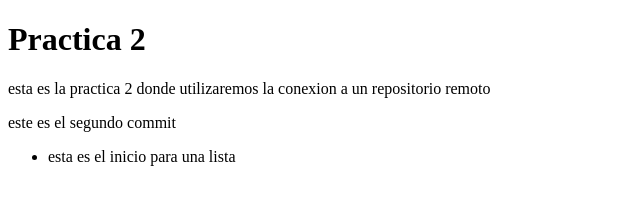
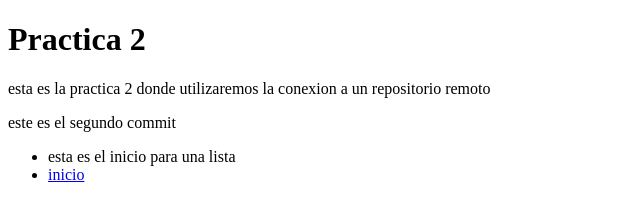
Before and after one commit to jmanuelrs/practica2.1, a plain HTML site: page index.html in a window 1280 px wide. Shown: the full height of the page, 0-640 px from the left. Drawn offline with Linux system fonts and the light colour scheme.

Commit message:
se agrego una lista que te redirige al inicio de la pagina

```diff
--- a/index.html
+++ b/index.html
@@ -12,6 +12,8 @@
       <p> este es el segundo commit  </p>
       <ul>
           <li> esta es el inicio para una lista  </li>
+           <li><a href="#">inicio </a> </li>
+
       </ul>
 
 
```
